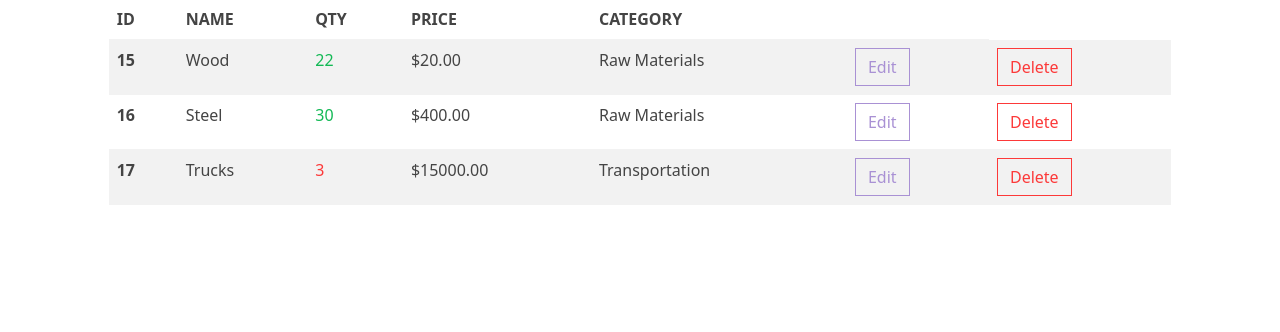
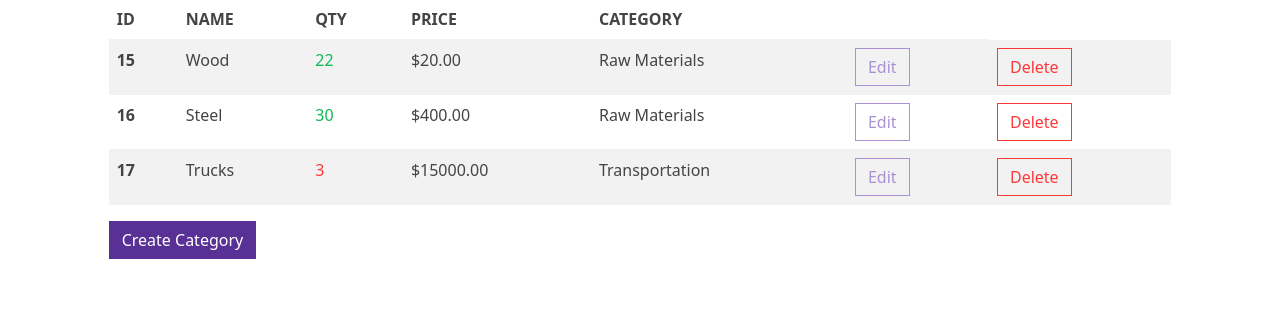
Before and after one commit to connorGA/Airhouse_Clone, a Django app: page /dashboard/ in a window 1280 px wide. Shown: the part 315-647 px from the top of the page. Run offline with Django 5.2, Linux system fonts and the light colour scheme; a user stored in the database is signed in; data comes from the database, SQL or seed files in the repository.

Commit message:
add Category creation functionality

```diff
--- a/airhouse_project/airhouse/forms.py
+++ b/airhouse_project/airhouse/forms.py
@@ -28,6 +28,11 @@ class InventoryItemForm(forms.ModelForm):
         model = InventoryItem
         fields = ['name', 'quantity', 'price', 'category']
 
+class CategoryForm(forms.ModelForm):
+    class Meta:
+        model = Category
+        fields = ['name']
+
 class OrderForm(forms.ModelForm):
     class Meta:
         model = Order
--- a/airhouse_project/airhouse/templates/airhouse/dashboard.html
+++ b/airhouse_project/airhouse/templates/airhouse/dashboard.html
@@ -67,6 +67,11 @@
                     {% endfor %}
                 </tbody>
             </table>
+            <div class="create-category">
+                <a href="{% url 'create-category' %}" class="btn btn-primary">Create Category</a>
+            </div>
         </div>
+
     </div>
+
 {% endblock content %}
--- a/airhouse_project/airhouse/templates/airhouse/index.html
+++ b/airhouse_project/airhouse/templates/airhouse/index.html
@@ -7,7 +7,7 @@
 			<h1 class="display-4 fw-light text-primary">Scalable operations for scaling brands</h1>
 			<p class="lead fw-light mt-4">Airhouse is a network of high-volume, high-performance warehouses connected by powerful technology. Leverage unparalleled data insights to scale with the efficiency of the world’s largest brands.</p>
 			<div class="mt-5">
-				<a href="{% url 'dashboard' %}" class="btn btn-lg btn-primary">Get Started Now!</a>
+				<a href="{% url 'create-category' %}" class="btn btn-lg btn-primary">Get Started Now!</a>
 			</div>
 		</div>
 	</div>
--- a/airhouse_project/airhouse/urls.py
+++ b/airhouse_project/airhouse/urls.py
@@ -1,11 +1,12 @@
 from django.contrib import admin
 from django.urls import path
-from .views import Index, SignUpView, LoginView, Dashboard, AddItem, EditItem, DeleteItem, Orders, OrderDetail, AddOrder, EditOrder, DeleteOrder, Restock
+from .views import Index, SignUpView, LoginView, Dashboard, CreateCategoryView, AddItem, EditItem, DeleteItem, Orders, OrderDetail, AddOrder, EditOrder, DeleteOrder, Restock
 from django.contrib.auth import views as auth_views
 
 urlpatterns = [
     path('', Index.as_view(), name='index'),
     path('dashboard/', Dashboard.as_view(), name='dashboard'),
+    path('create-category/', CreateCategoryView.as_view(), name='create-category'),
     path('add-item/', AddItem.as_view(), name='add-item'),
     path('edit-item/<int:pk>', EditItem.as_view(), name='edit-item'),
     path('delete-item/<int:pk>', DeleteItem.as_view(), name='delete-item'),
--- a/airhouse_project/airhouse/views.py
+++ b/airhouse_project/airhouse/views.py
@@ -5,7 +5,7 @@ from django.views.decorators.http import require_POST
 from django.contrib.auth import authenticate, login
 from django.contrib.auth.mixins import LoginRequiredMixin
 from django.contrib.auth.views import LoginView, LogoutView
-from .forms import UserRegisterForm, InventoryItemForm, OrderForm, OrderItemFormSet
+from .forms import UserRegisterForm, InventoryItemForm, OrderForm, OrderItemFormSet, CategoryForm
 from django_filters.views import FilterView
 from .filters import OrderFilter
 from .models import InventoryItem, Category, Order
@@ -66,6 +66,12 @@ class Dashboard(LoginRequiredMixin, View):
             'low_inventory_ids': low_inventory_ids
         })
 
+# CATEGORIES
+class CreateCategoryView(LoginRequiredMixin, CreateView):
+    model = Category
+    form_class = CategoryForm
+    template_name = 'airhouse/category_form.html'
+    success_url = reverse_lazy('dashboard')
 
 # INVENTORY ITEMS
 class AddItem(LoginRequiredMixin, CreateView):
@@ -94,6 +100,7 @@ class DeleteItem(LoginRequiredMixin, DeleteView):
     template_name = 'airhouse/delete_item.html'
     success_url = reverse_lazy('dashboard')
     context_object_name = 'item'
+
 
 # ORDERS
 class Orders(FilterView):
```
Also changed, not shown: airhouse_project/airhouse/templates/airhouse/category_form.html (added, +22 -0 lines).
